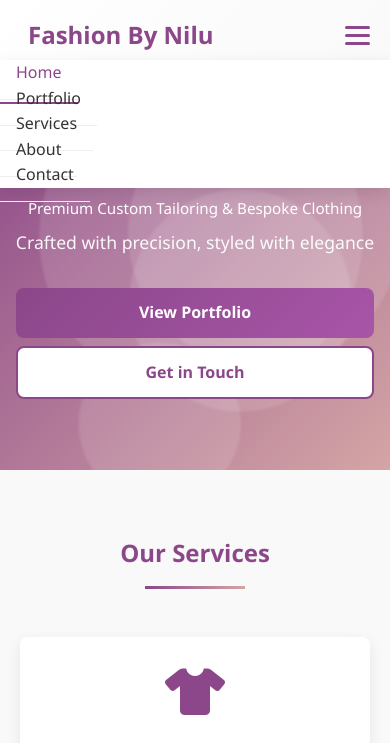
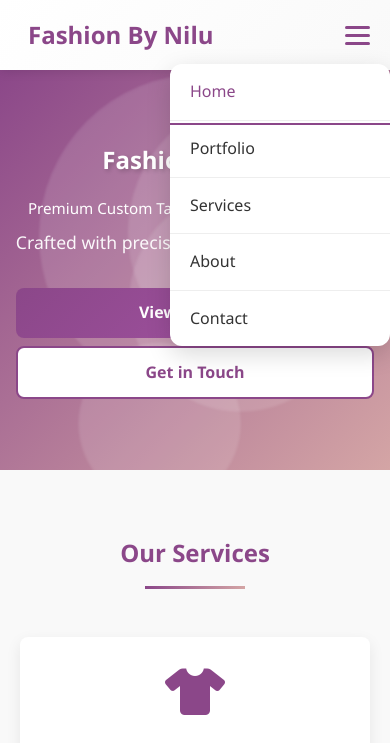
Before and after one commit to WMadaraChamudini/Custom-Clothing-Business, a website: page index.html in a window 390 px wide. Both pictures are taken after a click on the element 357 px from the left and 35 px from the top of the page. Shown: the top 743 px of the page. Drawn offline with Linux system fonts and the light colour scheme.

Commit message:
UI changes

```diff
--- a/style.css
+++ b/style.css
@@ -1189,25 +1189,42 @@ body {
         display: flex;
     }
 
+    .nav-container {
+    position: relative;
+}
+
     .nav-menu {
         display: none;
         position: absolute;
-        top: 60px;
-        left: 0;
-        width: 100%;
+        top: calc(100% + 10px);
+        right: 0;
+        left: auto;
+        width: 220px;
+        background: white;
         flex-direction: column;
-        background: white;
         gap: 0;
-        box-shadow: 0 5px 15px rgba(0,0,0,0.1);
+        border-radius: 12px;
+        box-shadow: 0 8px 25px rgba(0,0,0,0.15);
+        overflow: hidden;
+        z-index: 9999;
     }
 
     .nav-menu.active {
         display: flex;
     }
 
-    .nav-link {
-        padding: 1rem;
+    .nav-menu li {
+        width: 100%;
+    }
+
+    .nav-menu li a {
+        display: block;
+        padding: 15px 20px;
         border-bottom: 1px solid #eee;
+    }
+
+    .nav-menu li:last-child a {
+        border-bottom: none;
     }
 
     .hero-content h1 {
```
